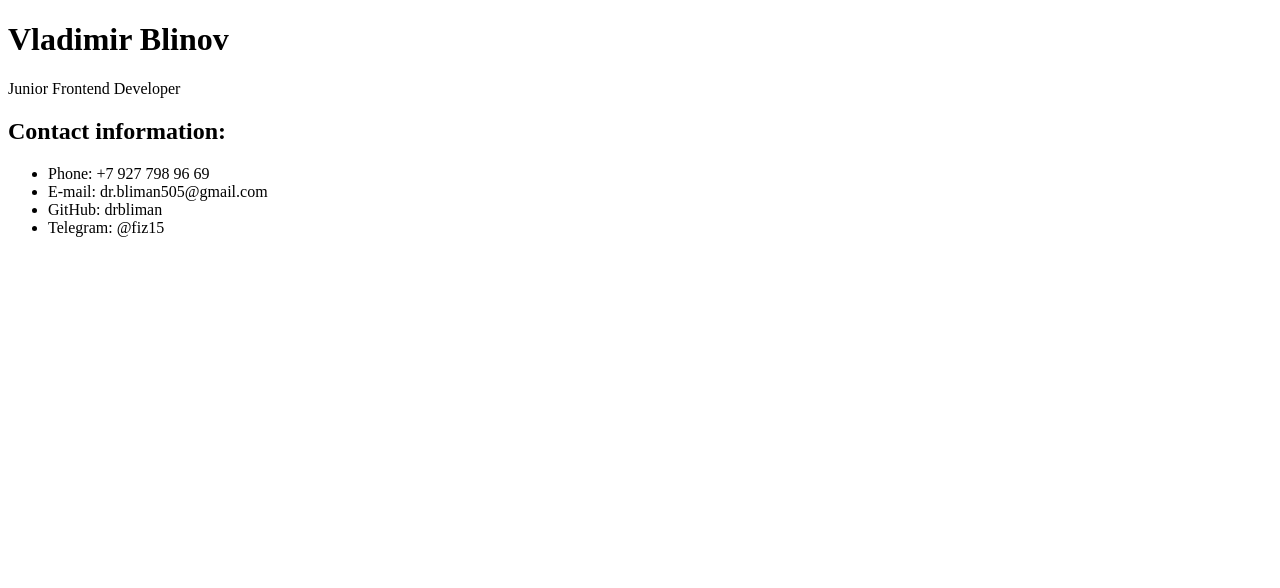
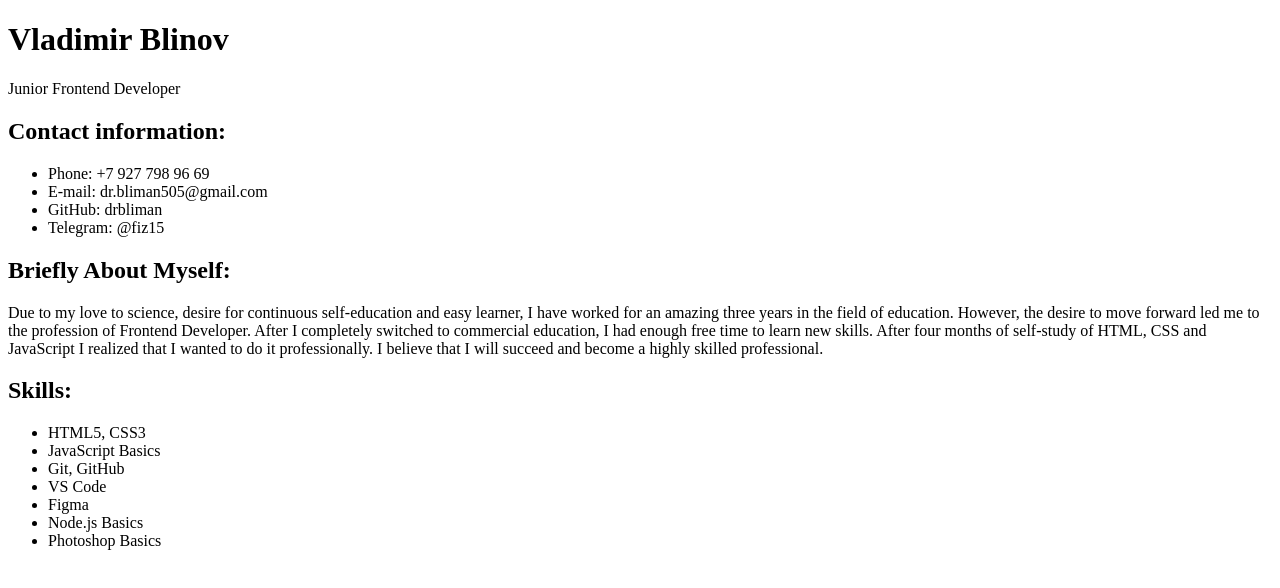
Before and after one commit to drbliman/rsschool-cv, a plain HTML site: page index.html in a window 1280 px wide. Drawn offline with Linux system fonts and the light colour scheme.

Commit message:
feat: add skills

```diff
--- a/index.html
+++ b/index.html
@@ -15,5 +15,17 @@
         <li>GitHub: drbliman</li>
         <li>Telegram: @fiz15</li>
     </ul>
+    <h2>Briefly About Myself:</h2>
+    <p>Due to my love to science, desire for continuous self-education and easy learner, I have worked for an amazing three years in the field of education. However, the desire to move forward led me to the profession of Frontend Developer. After I completely switched to commercial education, I had enough free time to learn new skills. After four months of self-study of HTML, CSS and JavaScript I realized that I wanted to do it professionally. I believe that I will succeed and become a highly skilled professional.</p>
+    <h2>Skills:</h2>
+    <ul>
+        <li>HTML5, CSS3</li>
+        <li>JavaScript Basics</li>
+        <li>Git, GitHub</li>
+        <li>VS Code</li>
+        <li>Figma</li>
+        <li>Node.js Basics</li>
+        <li>Photoshop Basics</li>
+    </ul>
 </body>
 </html>
```
